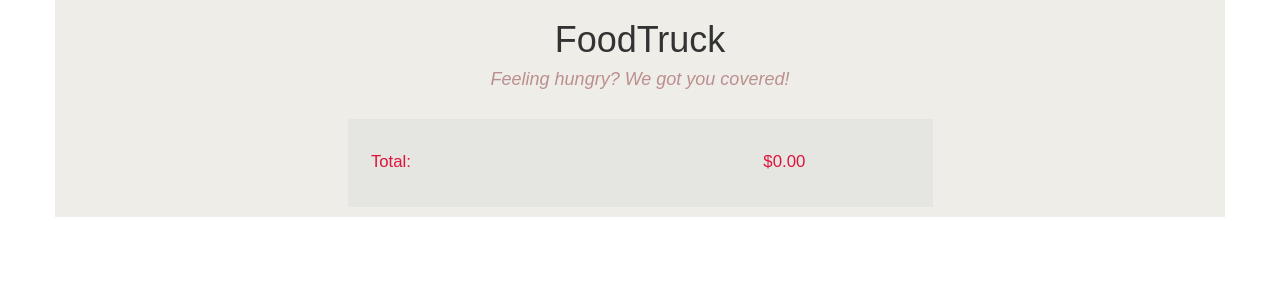
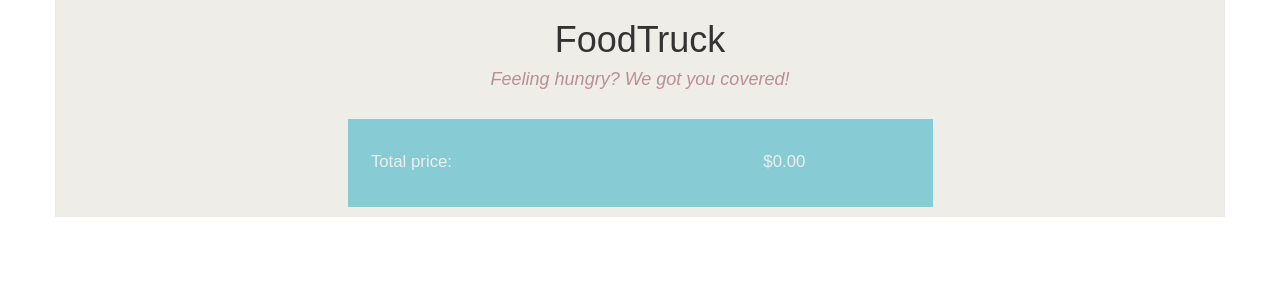
Before and after one commit to ugraphix/FoodTruck, a PHP site: page /formhandler.php in a window 1280 px wide. Shown: the top 300 px of the page. Run offline with PHP 8.4, Linux system fonts and the light colour scheme; data that the repository does not hold is empty; some libraries are stand-ins or nearby versions.

Commit message:
Hide/show price details and change icon, with additional style tweaks

```diff
--- a/formhandler.php
+++ b/formhandler.php
@@ -38,8 +38,8 @@ foreach ($foodOrder as $food) {
 
               <h5 class="foodName">' . $food->name . ' x ' . $food->quantity . '</h5>
               <p class="foodName cost">$' . $food->CalculatePerItemSubtotal() . ' </p>
-              <button type="button" class="btn btn-info">+</button>
-             <div class = "priceDetails" >
+              <button type="button" class="btn details"><i class="fa fa-chevron-down"></i></button>
+             <div class = "priceDetails hide" >
               <p>Base price:(' . $food->price . ' /each)</p>
               <p class="cost">$' . $food->CalculateBasePrice() . ' </p>
               <p>+' . implode(", ", $food->toppings) . '(' . $food->CalculateToppingsCost() . ' /each) </p>
@@ -62,8 +62,8 @@ foreach ($foodOrder as $food) {
 }
 
 //display total
-echo '<div class = "orderSummary menuItem col-md-6 col-md-offset-3">
-    <h5 class="total">Total:</h5>
+echo '<div id="finalPrice" class = "orderSummary menuItem col-md-6 col-md-offset-3">
+    <h5 class="total">Total price:</h5>
     <p class="total cost">$' . number_format($total, 2) . ' </p>
     </div>';
 
--- a/script.js
+++ b/script.js
@@ -3,6 +3,23 @@
  */
 $(document).ready(function () {
     addItem();
+
+    $('button').click(function () {
+        //get which button was clicked
+        var buttonClicked = $(this);
+        //target the div below the clicked button
+        var details = buttonClicked.next();
+        details.toggleClass("hide");
+
+        //toggle the icon
+        var icon = $(this).children("i");
+        if(icon.hasClass('fa-chevron-down')){
+            icon.removeClass('fa-chevron-down').addClass('fa-chevron-up');
+        }else {
+            icon.removeClass('fa-chevron-up').addClass('fa-chevron-down');
+        }
+
+    });
 
     $('form').submit( function(){
         setToppingNames();
@@ -74,4 +91,9 @@ function setToppingNames(){
          $(toppingItem).attr('name', 'topping' + index + '[]');
      });
   });
+
+  function showPriceDetails(el) {
+      $(el).toggle(".priceDetails");
+  }
+
 }
--- a/style.css
+++ b/style.css
@@ -88,5 +88,18 @@ p.cost {
 }
 
 .total {
-    color: crimson;
+    color: #eee;
 }
+
+button.details {
+    float:right;
+    background-color: #ccc;
+}
+
+.details i {
+    color: white;
+}
+
+#finalPrice {
+  background-color: #87cbd4;
+}
```
